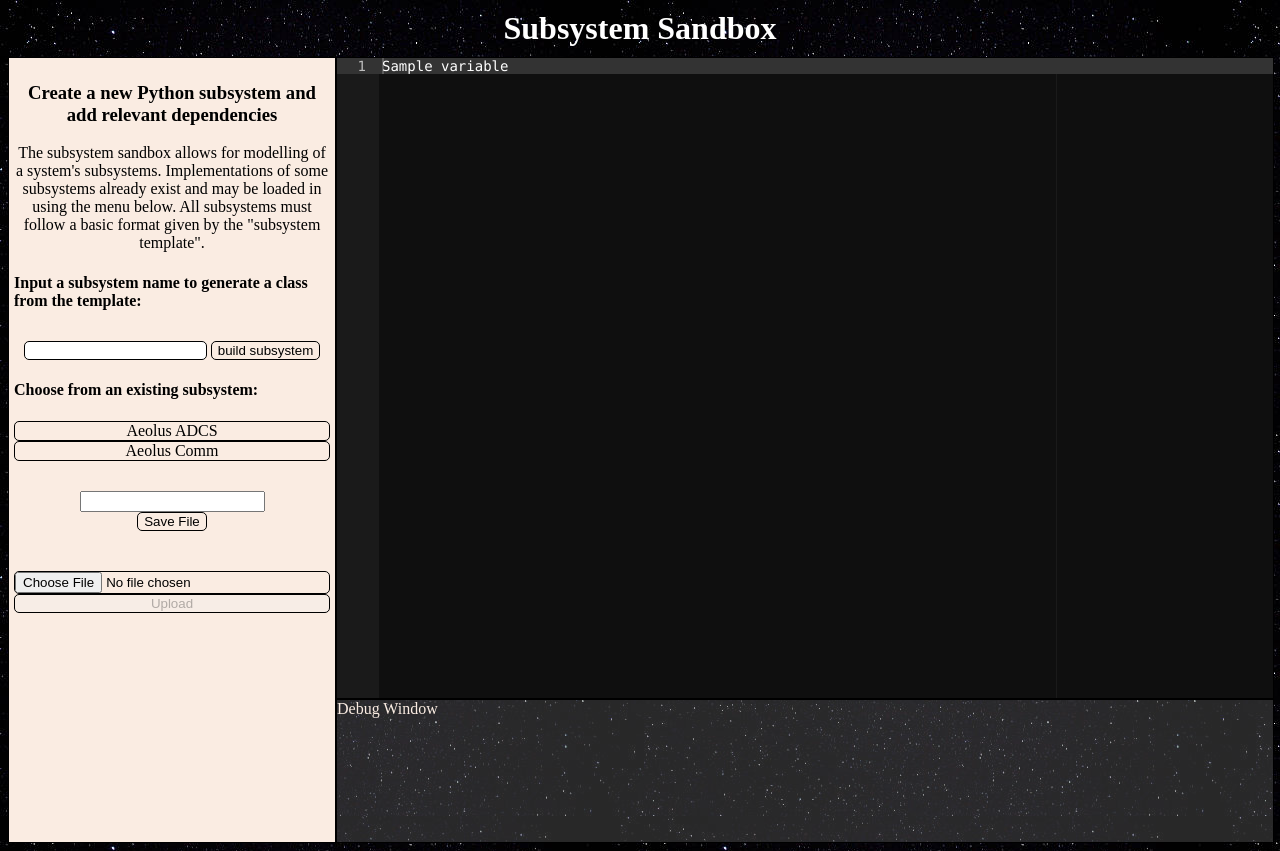
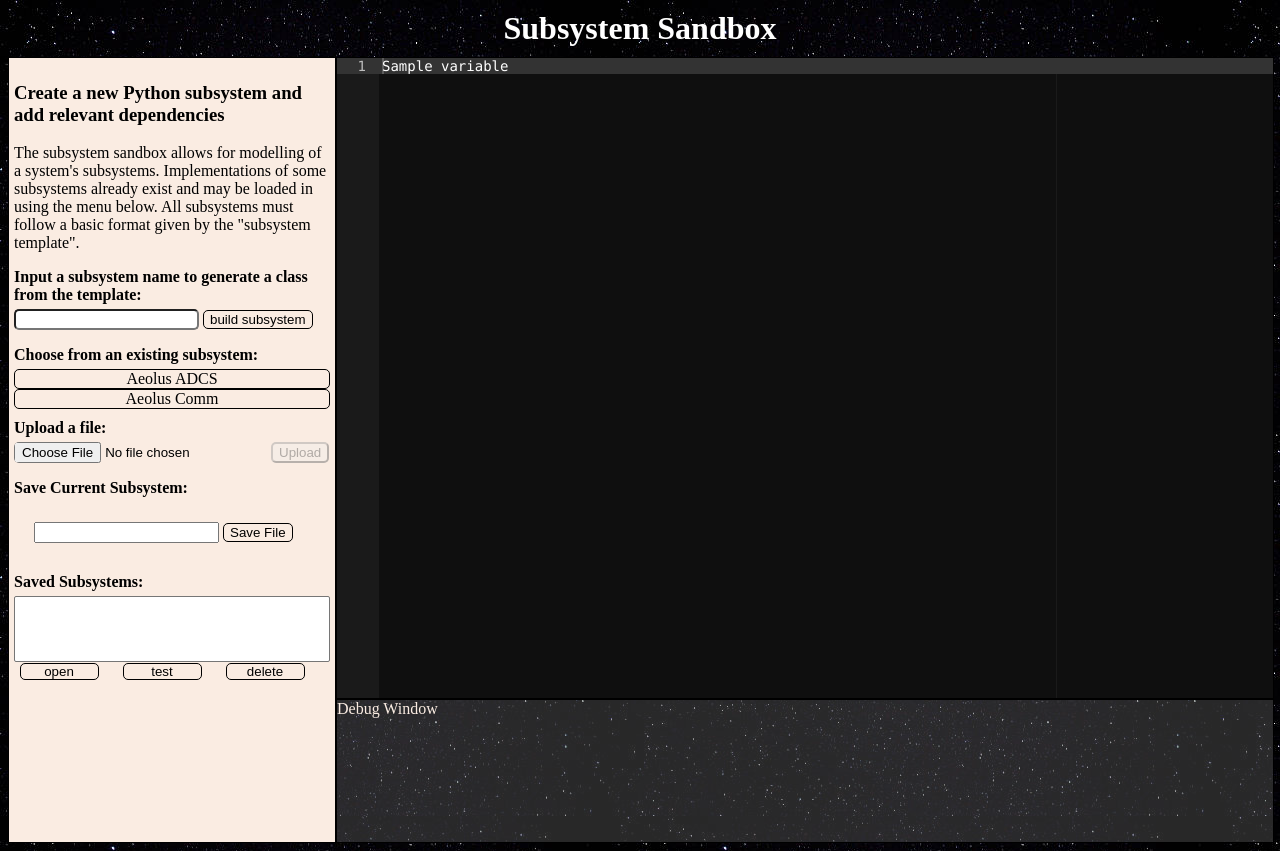
Before and after one commit to willAlbertini707/HSFEditor, a Flask app: template templates/model.html in a window 1280 px wide. Run offline with Flask 3, Linux system fonts and the light colour scheme; the template is opened without the code that fills it: most values are stand-ins (such as "Sample title", 1, 10 or a date in 2020); lists and menus that the app fills with data are empty; some libraries are stand-ins or nearby versions.

Commit message:
Users can now view, add, and delete files in the subsystem directory. A testing method is now needed for the files. The app itself needs further testing as well.

```diff
--- a/main.py
+++ b/main.py
@@ -1,8 +1,12 @@
+# external imports
 from flask import Flask, render_template, request
 from fileinput import filename
+from threading import Timer
+import webbrowser, os
+
+# internal imports
 from utils.create_subsystem import SubsystemBuilder
-from threading import Timer
-import webbrowser, html
+from utils.file_manager import FileManager
 
 app = Flask(__name__, template_folder='templates', static_folder='static')
 PREBUILT_SUBSYSTEMS = ["aeolus_adcs", "aeolus_Comm"]
@@ -18,6 +22,9 @@ def result(var: str):
     # add current_subsystem to scope to keep track of state/current subsystem in editor
     global current_subsystem
 
+    # check the subsystems directory for python files to display
+    saved_files = [file for file in os.listdir("Subsystems/") if ".py" in file]
+
     if request.method == "GET":
         # handle a get request to render a pre-existing subsystem
 
@@ -30,6 +37,7 @@ def result(var: str):
 
         else:
             subsystem_class = ""
+
 
     elif request.method == "POST" and "input_sub" in request.form:
         # handle a user entering input into template generator
@@ -52,14 +60,45 @@ def result(var: str):
         else:
             current_subsystem.save_subsystem(subsystem_class)
 
+
     elif request.method == "POST" and "file" in request.files:
         # handle the uploading and parsing of files to editor
         file = request.files["file"]
         save_dir = f"subsystems/{file.filename}"
         file.save(save_dir)
+        current_subsystem = SubsystemBuilder("Unnamed")
         subsystem_class = current_subsystem.parse_upload(save_dir, file.filename)
 
-    return render_template("model.html", variable = subsystem_class)
+
+    elif request.method == "POST" and "subsystemFile" in request.form:
+        # handle the opening/testing/deleting of files in subsystem directory
+
+        file = request.form["subsystemFile"]
+        file_dir = f"subsystems/{file}"
+        current_subsystem = SubsystemBuilder("Unnamed")
+
+        if request.form["action"] == "open":
+            # file is only opened and parsed to editor
+            subsystem_class = current_subsystem.parse_upload(file_dir, file)
+            pass
+
+        elif request.form["action"] == "test":
+            # file is opened and tested
+            subsystem_class = current_subsystem.parse_upload(file_dir, file)
+            pass
+
+        elif request.form["action"] == "delete":
+            # remove a file from the directory
+            os.remove(file_dir)
+            subsystem_class = ""
+
+
+    # display files in subsystem directory
+    file_manager = FileManager()
+    saved_files = file_manager.display_directory("subsystems/")
+
+
+    return render_template("model.html", variable = subsystem_class, drop_down = saved_files)
 
 
 def open_browser():
--- a/static/model.css
+++ b/static/model.css
@@ -41,19 +41,18 @@ body h1.question {
     display: block;
     min-width: 200px;
     max-width: 400px;
+    overflow: scroll;
 }
 
 .container__left ul {
     padding: 0;
     margin: 0;
     list-style: none;
-    /* width: 100%; */
 }
 
 .container__left ul li {
     display: flex;
     text-align: center;
-    /* width: 100%; */
 }
 
 .btn {
@@ -67,32 +66,41 @@ body h1.question {
 
 .btn:hover{
     color: black;
-    /* background-color: white; */
+    background-color: white;
     text-decoration: none;
-    border: 2px solid #941c1c;
-}
-
-.container__left form {
-    padding-top: 10px;
-    display: grid;
-    text-align: center;
 }
 
 .container__left form input {
     align-items: center;
     border-radius: 5px;
-    border: black 1px solid;
-}
-
-.container .container__left h3, p {
-    text-align: center;
-    width: 100%;
 }
 
 .container__left .save_file {
-    padding: 30px;
+    padding: 20px;
     text-align: center;
     display: inline-block;
+}
+
+.container__left h4 {
+    padding: 0;
+    margin-top: 10px;
+    margin-bottom: 5px;
+}
+
+.fileManager {
+    text-align: center;
+}
+
+.fileManager select {
+    width: 100%;
+    display: flex;
+}
+
+.fileManager .btn {
+    width: 25%;
+    margin-right: 20px;
+    padding: 0;
+    margin-top: 0;
 }
 
 .container__right {
--- a/static/resize.js
+++ b/static/resize.js
@@ -15,7 +15,13 @@ document.getElementById('submitCode').onsubmit = function() {
 // listen for file submit
 document.getElementById("codeFile").onchange = () => {
     document.getElementById("fileSubmit").removeAttribute("disabled");
+}
 
+// do not allow user to open/test/delete without selecting file
+document.getElementById("subsystemFile").onchange = () => {
+    document.getElementById("open").removeAttribute("disabled");
+    document.getElementById("delete").removeAttribute("disabled");
+    document.getElementById("tester").removeAttribute("disabled");
 }
 
 // dynamically resize all the windows
--- a/templates/model.html
+++ b/templates/model.html
@@ -31,20 +31,35 @@
 
 
                 <h4>Choose from an existing subsystem:</h4>
+
                 <ul>
                     <li><a class="btn" href="/result/aeolus_adcs">Aeolus ADCS</a></li>
                     <li><a class="btn" href="/result/aeolus_Comm">Aeolus Comm</a></li>
                 </ul>
 
-                <div class="save_file">
-                    <input type="text" id="input_file_name" />
-                    <button class="btn" id="downloadBtn" type="submit" form="submitCode">Save File</button>
-                </div>
-
+                <h4>Upload a file:</h4>
                 <form action="result" method="POST" enctype="multipart/form-data">
                     <input type="file" id="codeFile" name="file" accept=".py">
                     <input type="submit" id="fileSubmit" value="Upload" disabled="disabled">
                 </form>
+
+                <h4>Save Current Subsystem:</h4>
+                <div class="save_file">
+                    <input type="text" id="input_file_name">
+                    <button class="btn" id="downloadBtn" type="submit" form="submitCode">Save File</button>
+                </div>
+
+                <h4>Saved Subsystems:</h4>
+                <div class="fileManager">
+                    <form id="fileSystem" action="result" method="post">
+                        <select id="subsystemFile" name="subsystemFile" value="someForm" size="4">
+                        {{ drop_down|safe }}
+                        </select>
+                        <input class="btn" id="open" value="open" type="submit" form="fileSystem" disabled name="action"/>
+                        <input class="btn" id="tester" value="test" type="submit" form="fileSystem" disabled name="action"/>
+                        <input class="btn" id="delete" value="delete" type="submit" form="fileSystem" disabled name="action"/>
+                    </form>
+                </div>
 
             </div>
 
@@ -54,7 +69,6 @@
 
                 <div class="container__top">
                     <div class="editor_container">
-                        <!-- <div id="editor">{{ variable }}</div> -->
                         <form id="submitCode" action="result" method="post">
                             <div id="editor">{{ variable }}</div>
                             <textarea id="save_file_name" name="fileName" style="display: none;"></textarea>
```
Also changed, not shown: subsystems/my_sub.py (deleted, +0 -56 lines), utils/create_subsystem.py (+22 -3 lines), utils/file_manager.py (added, +28 -0 lines), subsystem_templates/aeolus_Comm.txt (line endings or trailing spaces).
